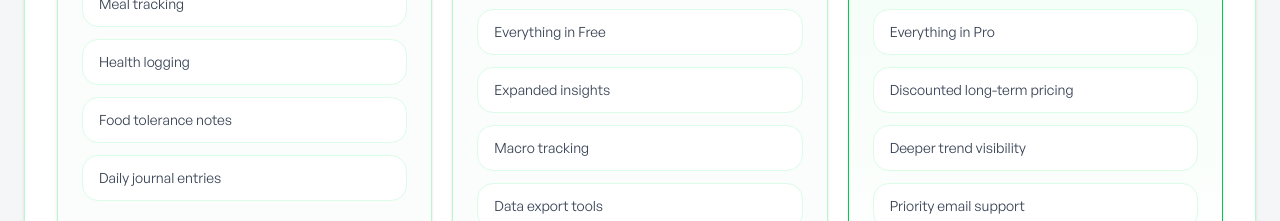
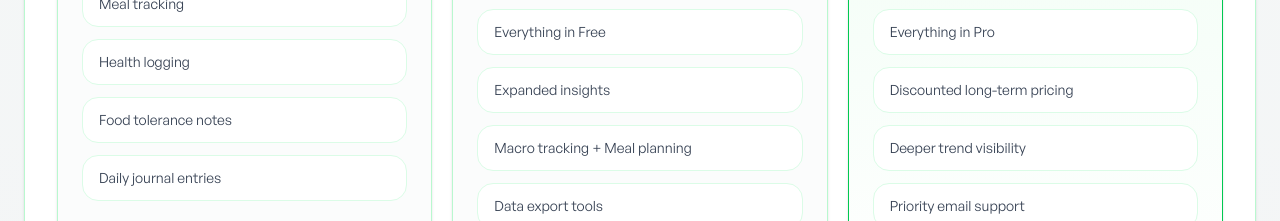
Before and after one commit to MartinGV10/Tummer, a Next.js app: page / in a window 1280 px wide. Shown: the part 2000-2221 px from the top of the page. Built offline with nearby package versions, Linux system fonts and the light colour scheme; no server answers; what @radix-ui/themes would draw is missing.

Commit message:
UI Changes

```diff
--- a/app/components/UserNav.tsx
+++ b/app/components/UserNav.tsx
@@ -106,9 +106,9 @@ const UserNav = () => {
               <DropdownMenu.Item asChild>
                 <Link href="/settings">Settings</Link>
               </DropdownMenu.Item>
-              <DropdownMenu.Item asChild>
+              {/* <DropdownMenu.Item asChild>
                 <Link href="/settings">Upgrade Plan</Link>
-              </DropdownMenu.Item>
+              </DropdownMenu.Item> */}
               <DropdownMenu.Separator />
               <DropdownMenu.Item>
                 <Link href='/help'>Help</Link>
--- a/app/dashboard/page.tsx
+++ b/app/dashboard/page.tsx
@@ -959,9 +959,9 @@ export default function DashboardPage() {
               </div>
             </div>
 
-            <p className="mt-4 text-sm text-gray-600">
+            {/* <p className="mt-4 text-sm text-gray-600">
               These totals update from the foods you log, so you can track calories and macros for body-weight goals without leaving Tummer.
-            </p>
+            </p> */}
           </>
         ) : (
           <div className="relative overflow-hidden rounded-2xl border border-dashed border-green-300 bg-white/80 p-4">
--- a/app/page.tsx
+++ b/app/page.tsx
@@ -64,7 +64,7 @@ const plans = [
     price: '$10',
     cadence: '/month',
     description: 'More context and insight for people who want deeper patterns.',
-    features: ['Everything in Free', 'Expanded insights', 'Macro tracking', 'Data export tools'],
+    features: ['Everything in Free', 'Expanded insights', 'Macro tracking + Meal planning', 'Data export tools'],
     cta: 'Choose Pro',
     href: '/signup',
     highlighted: false,
```
